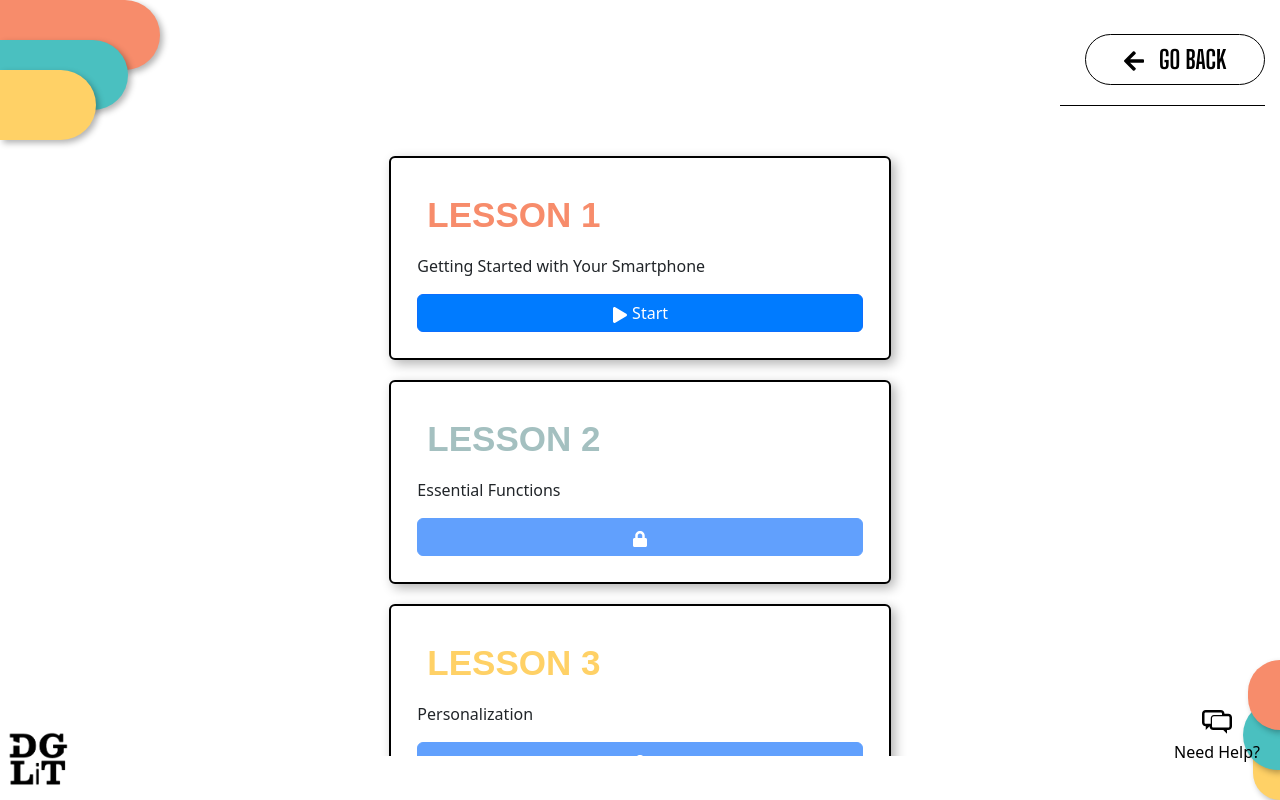
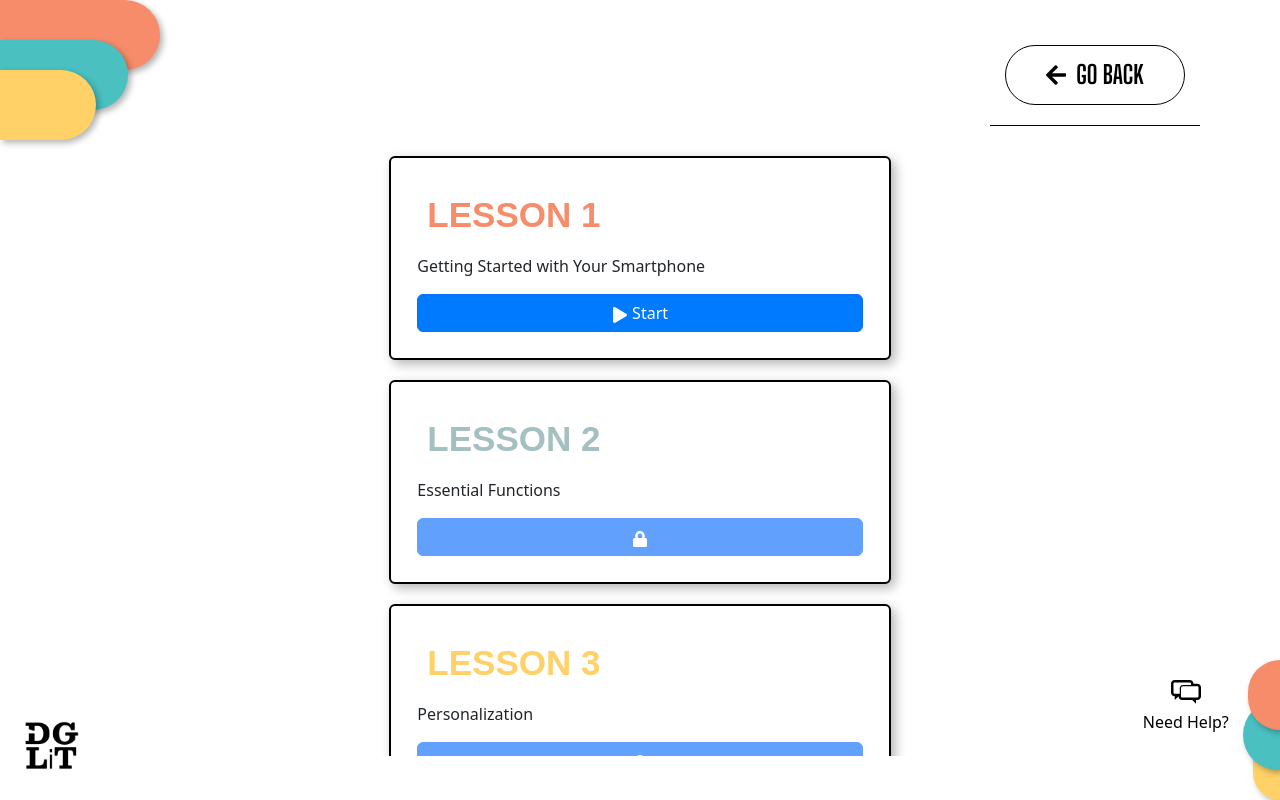
Before and after one commit to Saymo-Michael/Software-Engineering-1, a React (Create React App) app in the folder react-frontend/: page /lessons in a window 1280 px wide. Built offline with nearby package versions, Linux system fonts and the light colour scheme.

Commit message:
responsive not sure pa sa positions

```diff
--- a/react-frontend/src/components/HelpButton.jsx
+++ b/react-frontend/src/components/HelpButton.jsx
@@ -12,17 +12,9 @@ const HelpButton = ({ openModal }) => {
       case "/connect-to-phone":
         return { bottom: "30px", left: "30px" };
       case "/confident-assesment":
-        // return { bottom: "50px", right: "30px" };
-
-        if (window.innerWidth < 768) {
-          return { bottom: "50px", right: "30px" };
-        } else if (window.innerWidth < 1028) {
-          return { bottom: "50px", right: "180px" };
-        } else {
-          return { bottom: "50px", right: "250px" };
-        }
+        return { bottom: "30px", right: "12%" };
       case "/lessons":
-        return { bottom: "20px", right: "20px" };
+        return { bottom: "50px", right: "4%" };
       default:
         return { bottom: "50px", right: "50px" };
     }
--- a/react-frontend/src/components/Lessons.jsx
+++ b/react-frontend/src/components/Lessons.jsx
@@ -5,7 +5,6 @@ import { FaArrowLeft, FaLock, FaPlay } from "react-icons/fa";
 import { useNavigate } from "react-router-dom";
 import clsx from "clsx";
 import Style from "../css modules/Lessons.module.css";
-import backhandIndexPointingLeft from "../Images/Emoji/backhand-index-pointing-left.png";
 
 // Images for Lessons
 import onOff1 from "../Images/Lesson1/Topic1/Step1.gif";
@@ -189,14 +188,18 @@ const Lessons = () => {
           className="d-flex flex-column justify-content-center align-items-end p-0 m-0"
           style={{ backgroundColor: "" }}
         >
-          <Button
-            className={Style.getStarted}
-            type="button"
-            onClick={() => handleGoBackClick()}
-          >
-            <FaArrowLeft className={Style.arrowLeft} /> GO BACK
-          </Button>
-          <div className={`${Style.backbutton_line} d-none d-md-block`}></div>
+          <div className={Style.goBack_container}>
+            <Button
+              className={Style.goBack}
+              type="button"
+              onClick={handleGoBackClick}
+            >
+              <FaArrowLeft className={Style.arrowLeft} />
+              GO BACK
+            </Button>
+            {/* Line - Hide on md and smaller */}
+            <div className={`${Style.backbutton_line} d-none d-md-block`}></div>
+          </div>
         </Col>
       </Row>
 
@@ -207,6 +210,9 @@ const Lessons = () => {
           "d-flex flex-grow-1 justify-content-between p-0 m-0"
         )}
       >
+        <div
+          className={`${Style.question_top_line} d-block d-md-none justify-content-center p-0 m-0 mt-2 ms-3`}
+        ></div>
         {/* Logo (Unchanged) */}
         <Col
           md={1}
@@ -214,7 +220,7 @@ const Lessons = () => {
           className="d-flex flex-column d-none d-lg-block justify-content-between align-self-end p-0 m-0"
           style={{ backgroundColor: "" }}
         >
-          <div className={clsx(Style.logo, "p-0 m-0 mb-2 ms-2")}></div>
+          <div className={clsx(Style.logo, "p-0 m-0 mb-4 ms-4")}></div>
         </Col>
 
         {/* Select Topics (Cleaned) */}
@@ -226,7 +232,7 @@ const Lessons = () => {
             xs={12}
             className={clsx(
               Style.lesson_container,
-              "p-3 m-0 d-flex flex-column align-self-start",
+              "ps-3 m-0 d-flex flex-column align-self-start",
               {
                 "d-none": selectedTopic,
                 "d-md-flex": selectedTopic,
@@ -236,9 +242,6 @@ const Lessons = () => {
               backgroundColor: "",
             }}
           >
-            <div
-              className={`${Style.question_top_line} d-md-none d-inline p-0 m-0`}
-            ></div>
             <h2
               className={Style.lessonTitle}
               style={{
@@ -249,7 +252,7 @@ const Lessons = () => {
               Lesson {selectedLesson.id}: {selectedLesson.title}
             </h2>
             {selectedLesson.topics.map((topic, index) => (
-              <Card key={index} className={`${Style.topicCard} p-0 mt-3`}>
+              <Card key={index} className={`${Style.topicCard} p-0 mt-3 `}>
                 <Button
                   className={`${Style.topicButton} w-100 p-2 m-0`}
                   variant="light"
@@ -344,7 +347,7 @@ const Lessons = () => {
               >
                 {selectedTopic?.steps?.map((step, idx) => (
                   <Carousel.Item key={idx} className="h-100">
-                    <div className="d-flex h-100 w-100 justify-content-center align-items-center">
+                    <div className="d-flex h-100 w-100 justify-content-center align-items-center ">
                       <img
                         src={step.image}
                         alt={`Step ${idx + 1}`}
@@ -398,7 +401,7 @@ const Lessons = () => {
             {!selectedLesson ? (
               <div
                 className="d-flex justify-content-center align-items-center pt-5"
-                style={{ backgroundColor: "blue" }}
+                style={{ backgroundColor: "" }}
               >
                 {/* <Image
                 src={backhandIndexPointingLeft}
--- a/react-frontend/src/css modules/Lessons.module.css
+++ b/react-frontend/src/css modules/Lessons.module.css
@@ -7,7 +7,6 @@
 
 /* logo-container */
 .logo_container {
-  z-index: 1000;
   --background-color: green;
 }
 
@@ -26,7 +25,6 @@
 }
 
 .background_designTop {
-  z-index: 999;
   display: flex;
   flex-direction: column;
   justify-items: start;
@@ -58,10 +56,24 @@
   background-color: var(--yellow);
 }
 
-/* button.getStarted */
-.getStarted {
-  width: 210px;
-  z-index: 1000;
+/* button.goBack */
+.goBack_container {
+  display: flex;
+  align-items: center;
+  justify-content: center;
+  flex-direction: column;
+  margin-right: 50px;
+  width: auto;
+  height: 100%;
+  --background-color: pink;
+}
+
+.goBack {
+  display: flex;
+  align-items: center;
+  justify-content: center;
+  margin: 20px 0 0 15px;
+  width: 220px;
   font-family: "Big Shoulders Display";
   color: black;
   font-size: 30px;
@@ -71,8 +83,9 @@
   border-radius: 50px;
 }
 
-button.getStarted:hover {
+button.goBack:hover {
   background-color: rgba(0, 0, 0, 0.15);
+  border-color: black;
 }
 
 .arrowLeft {
@@ -85,7 +98,7 @@ button.getStarted:hover {
   padding: 0;
   margin: 20px 0 0 0;
   height: 1px;
-  width: 60%;
+  width: 100%;
   background-color: black;
 }
 
@@ -95,6 +108,7 @@ button.getStarted:hover {
   font-weight: 800;
   font-size: 30px;
   text-align: center;
+  --background-color: aqua;
   color: black;
 }
 
@@ -104,45 +118,8 @@ button.getStarted:hover {
   background-color: black;
 }
 
-/* emoji */
-
-.emoji {
-  width: 30%;
-}
-
-.emoji_button {
-  width: 270px !important;
-  z-index: 1000;
-  font-family: "Big Shoulders Display";
-  color: white !important;
-  border-color: black;
-  border-radius: 20px;
-}
-
-.emoji_button:hover {
-  background-color: rgba(0, 0, 0, 0.15) !important;
-}
-
-.emoji_button_orange {
-  background-color: var(--orange) !important;
-}
-.emoji_button_blue {
-  background-color: var(--blue) !important;
-}
-.emoji_button_yellow {
-  background-color: var(--yellow) !important;
-}
-
-.emoji_text {
-  font-family: "Big Shoulders Display";
-  font-size: 30px;
-  font-weight: 600;
-  white-space: pre-line;
-}
-
 /* background-designBot */
 .background_designBot {
-  z-index: 999;
   display: flex;
   flex-direction: column;
   --background-color: red;
@@ -176,6 +153,7 @@ button.getStarted:hover {
 /*customm*/
 .lesson_container {
   max-height: 80vh;
+  margin-top: 20px;
   overflow-y: auto; /* Scroll when content overflows */
   --background-color: navy; /* Keep the navy background */
 }
@@ -236,140 +214,6 @@ button.getStarted:hover {
 .mobile_scrolling {
   overflow: hidden !important;
 }
-@media (min-width: 320px) {
-  .logo {
-    margin: 10px 0 0 10px;
-    width: 75px;
-    height: 75px;
-  }
-  .getStarted {
-    width: 65px;
-    font-size: 0px;
-    border-radius: 100%;
-  }
-  .arrowLeft {
-    padding: 0;
-    margin: 0;
-    color: black;
-    font-size: 50px;
-    padding-right: 10px;
-  }
-  .emoji {
-    width: 20%;
-  }
-  .emoji_button {
-    width: 200px;
-  }
-}
-
-@media (min-width: 370px) {
-  .question_top_line {
-    width: 92%;
-  }
-}
-
-@media (min-width: 425px) {
-}
-
-@media (min-width: 768px) {
-  .logo {
-    margin: 10px 0 0 10px;
-    width: 60px;
-    height: 60px;
-  }
-  .getStarted {
-    width: 210px;
-    font-size: 30px;
-    border-radius: 50px;
-    margin-right: 15px;
-  }
-  .backbutton_line {
-    margin-right: 15px;
-  }
-  .BarTop {
-    height: 100px;
-  }
-  .BarBot {
-    height: 100px;
-  }
-  .emoji_button {
-    width: 230px !important;
-    color: white !important;
-  }
-  .question {
-    margin: 0px 2px 20px 2px;
-    font-size: 45px;
-  }
-}
-
-@media (min-width: 1024px) {
-  .BarTop {
-    height: 70px;
-  }
-  .BarBot {
-    height: 70px;
-  }
-  .getStarted {
-    width: 180px;
-    font-size: 25px;
-  }
-  .arrowLeft {
-    font-size: 30px;
-  }
-  .backbutton_line {
-    width: 32%;
-  }
-  .question {
-    font-size: 35px;
-  }
-  .emoji_text {
-    font-size: 25px;
-  }
-  .emoji_button {
-    width: 300px !important;
-  }
-  .lesson_container {
-    max-height: 77vh;
-  }
-}
-
-@media (min-width: 1440px) {
-  .BarTop {
-    height: 88px;
-  }
-  .BarBot {
-    height: 88px;
-  }
-  .getStarted {
-    margin-right: 40px;
-    width: 210px;
-    font-size: 30px;
-    border-radius: 50px;
-  }
-  .arrowLeft {
-    font-size: 30px;
-  }
-  .backbutton_line {
-    width: 25%;
-    margin-right: 40px;
-  }
-  .question {
-    margin: 0px 2px 20px 2px;
-    font-size: 50px;
-  }
-  .emoji_text {
-    font-size: 35px;
-  }
-  .emoji_button {
-    width: 300px !important;
-  }
-  .lesson_container {
-    max-height: 80vh;
-  }
-}
-
-@media (min-width: 2560px) {
-}
 
 /* Smooth transitions */
 .carousel {
@@ -405,3 +249,127 @@ button.getStarted:hover {
   opacity: 0;
   visibility: hidden;
 }
+
+@media (min-width: 320px) {
+  .logo {
+    margin: 30px 0 0 30px;
+    width: 55px;
+    height: 55px;
+  }
+  .question_top_line {
+    width: 90%;
+  }
+  .question {
+    margin: 10px 5% 15px 5%;
+  }
+  .goBack_container {
+    margin: 10px 35px 0 0;
+    width: auto;
+    height: 100%;
+  }
+  .goBack {
+    width: 45px;
+    height: 45px;
+    font-size: 0px;
+    border-radius: 100%;
+  }
+  .arrowLeft {
+    margin: 0;
+    color: black;
+    font-size: 22px;
+  }
+}
+
+@media (min-width: 370px) {
+  .question {
+    font-size: 35px;
+  }
+}
+
+@media (min-width: 425px) {
+}
+
+@media (min-width: 768px) {
+  .goBack {
+    width: 160px;
+    font-size: 20px;
+    border-radius: 50px;
+    margin-right: 15px;
+  }
+  .arrowLeft {
+    font-size: 30px;
+    padding-right: 10px;
+  }
+  .BarTop {
+    height: 100px;
+  }
+  .BarBot {
+    height: 100px;
+  }
+  .question {
+    margin: 0px 2px 20px 2px;
+    font-size: 45px;
+  }
+}
+
+@media (min-width: 1024px) {
+  .BarTop {
+    height: 70px;
+  }
+  .BarBot {
+    height: 70px;
+  }
+  .goBack_container {
+    margin-right: 80px;
+  }
+  .goBack {
+    width: 180px;
+    height: 60px;
+    font-size: 25px;
+  }
+  .arrowLeft {
+    font-size: 30px;
+  }
+  .question {
+    font-size: 35px;
+  }
+  .lesson_container {
+    max-height: 77vh;
+  }
+}
+
+@media (min-width: 1440px) {
+  .BarTop {
+    height: 88px;
+  }
+  .BarBot {
+    height: 88px;
+  }
+  .goBack_container {
+    margin-right: 150px;
+  }
+  .goBack {
+    margin-right: 20px;
+    width: 210px;
+    font-size: 30px;
+    border-radius: 50px;
+  }
+  .arrowLeft {
+    font-size: 30px;
+  }
+  .question {
+    margin: 0px 2px 20px 2px;
+    font-size: 50px;
+  }
+  .lesson_container {
+    max-height: 80vh;
+  }
+  .logo {
+    margin: 10px 0 0 10px;
+    width: 75px;
+    height: 75px;
+  }
+}
+
+@media (min-width: 2560px) {
+}
```
Also changed, not shown: react-frontend/src/App.js (+36 -5 lines), react-frontend/src/components/ImageCarouselModal.jsx (+30 -34 lines).
